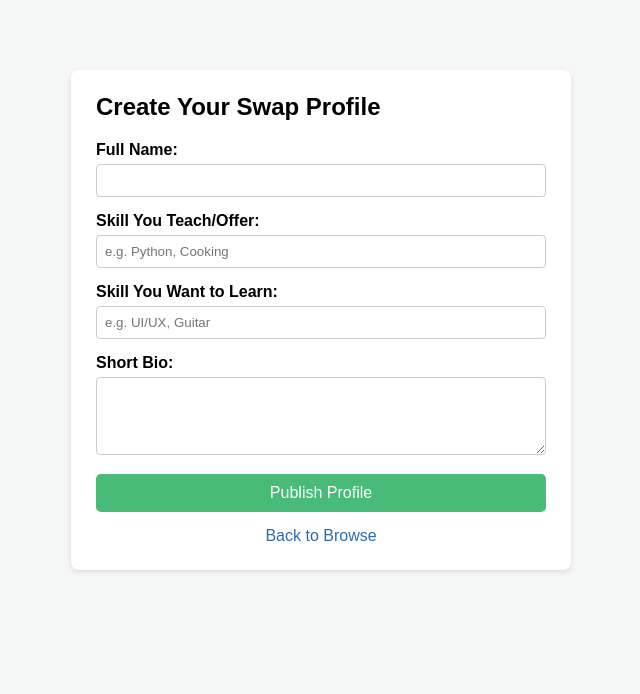
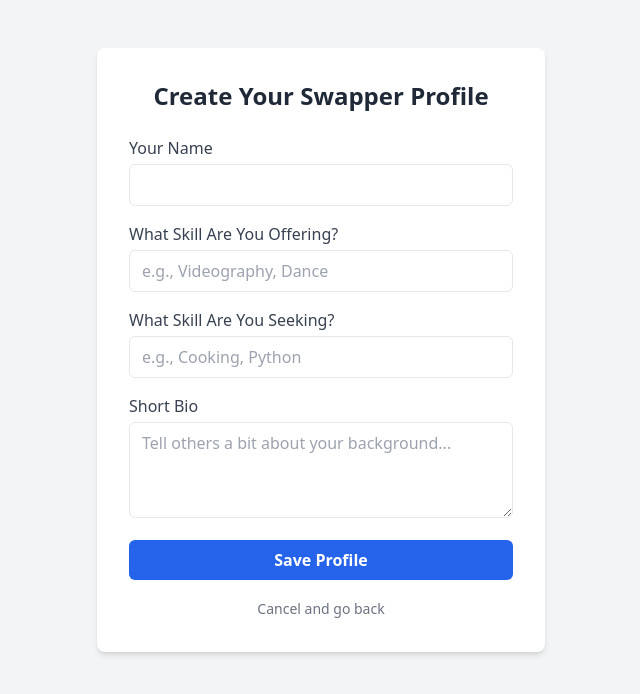
Before and after one commit to Shravya-Praveen/SKILL_SWAP, a Flask app: page /register in a window 1280 px wide. Shown: the top 694 px of the page, without its empty margins (319-959 px from the left). Run offline with Flask 3, Linux system fonts and the light colour scheme; some libraries are stand-ins or nearby versions.

Commit message:
Revamp registration form with Tailwind CSS

```diff
--- a/templates/register.html
+++ b/templates/register.html
@@ -3,45 +3,42 @@
 <head>
     <meta charset="UTF-8">
     <meta name="viewport" content="width=device-width, initial-scale=1.0">
-    <title>Create Profile</title>
-    <style>
-        body { font-family: Arial, sans-serif; max-width: 500px; margin: 50px auto; padding: 20px; background-color: #f4f7f6; }
-        form { background: white; padding: 3px 25px 25px; border-radius: 8px; box-shadow: 0 2px 5px rgba(0,0,0,0.1); }
-        .form-group { margin-bottom: 15px; }
-        label { display: block; margin-bottom: 5px; font-weight: bold; }
-        input, textarea { width: 100%; padding: 8px; box-sizing: border-box; border: 1px solid #ccc; border-radius: 4px; }
-        button { background-color: #48bb78; color: white; border: none; padding: 10px 15px; width: 100%; border-radius: 5px; cursor: pointer; font-size: 1em; }
-        a { display: block; text-align: center; margin-top: 15px; color: #2b6cb0; text-decoration: none; }
-    </style>
+    <title>Join Skill Swap Community</title>
+    <script src="https://cdn.tailwindcss.com"></script>
 </head>
-<body>
+<body class="bg-gray-100 font-sans">
 
-    <form action="/register" method="POST">
-        <h2>Create Your Swap Profile</h2>
+    <div class="max-w-md mx-auto mt-12 p-8 bg-white rounded-lg shadow-md">
+        <h2 class="text-2xl font-bold text-gray-800 mb-6 text-center">Create Your Swapper Profile</h2>
 
-        <div class="form-group">
-            <label for="name">Full Name:</label>
-            <input type="text" id="name" name="name" required>
+        <form action="/register" method="POST" class="space-y-4">
+            <div>
+                <label class="block text-gray-700 font-medium mb-1">Your Name</label>
+                <input type="text" name="name" required class="w-full px-3 py-2 border rounded-md focus:outline-none focus:ring-2 focus:ring-blue-500">
             </div>
 
-        <div class="form-group">
-            <label for="skill_offer">Skill You Teach/Offer:</label>
-            <input type="text" id="skill_offer" name="skill_offer" placeholder="e.g. Python, Cooking" required>
+            <div>
+                <label class="block text-gray-700 font-medium mb-1">What Skill Are You Offering?</label>
+                <input type="text" name="offering" placeholder="e.g., Videography, Dance" required class="w-full px-3 py-2 border rounded-md focus:outline-none focus:ring-2 focus:ring-blue-500">
             </div>
 
-        <div class="form-group">
-            <label for="skill_seek">Skill You Want to Learn:</label>
-            <input type="text" id="skill_seek" name="skill_seek" placeholder="e.g. UI/UX, Guitar" required>
+            <div>
+                <label class="block text-gray-700 font-medium mb-1">What Skill Are You Seeking?</label>
+                <input type="text" name="seeking" placeholder="e.g., Cooking, Python" required class="w-full px-3 py-2 border rounded-md focus:outline-none focus:ring-2 focus:ring-blue-500">
             </div>
 
-        <div class="form-group">
-            <label for="bio">Short Bio:</label>
-            <textarea id="bio" name="bio" rows="4" required></textarea>
+            <div>
+                <label class="block text-gray-700 font-medium mb-1">Short Bio</label>
+                <textarea name="bio" placeholder="Tell others a bit about your background..." class="w-full px-3 py-2 border rounded-md focus:outline-none focus:ring-2 focus:ring-blue-500 h-24"></textarea>
             </div>
 
-        <button type="submit">Publish Profile</button>
-        <a href="/">Back to Browse</a>
+            <button type="submit" class="w-full bg-blue-600 text-white font-semibold py-2 rounded-md hover:bg-blue-700 transition">Save Profile</button>
         </form>
+
+        <div class="text-center mt-4">
+            <a href="/" class="text-sm text-gray-500 hover:underline">Cancel and go back</a>
+        </div>
+    </div>
 
 </body>
 </html>
```
Lines whose indentation alone changed are shown as unchanged.
